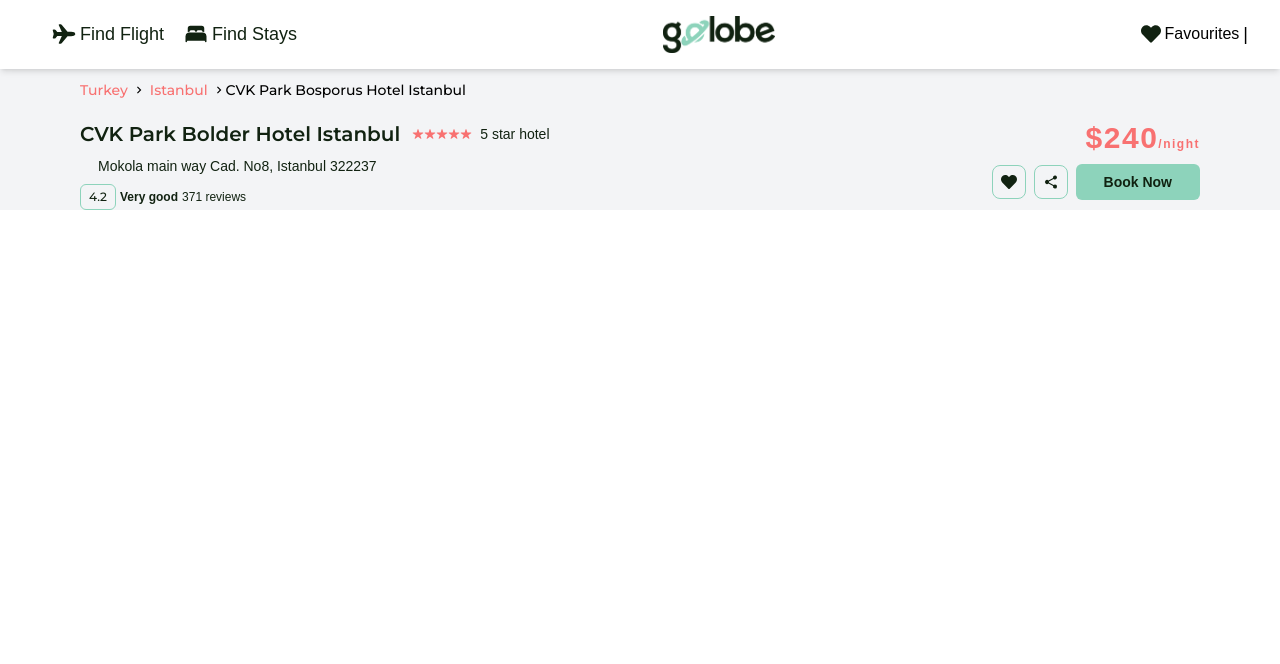
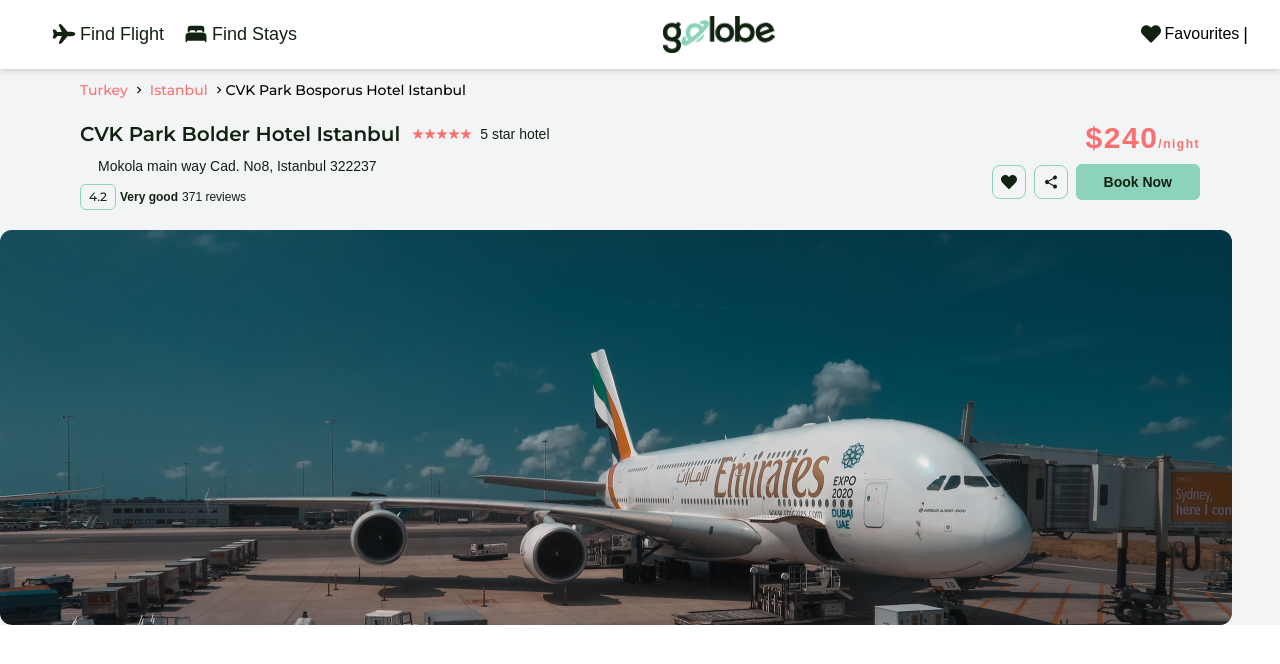
Before and after one commit to Heritagify/Travelling-Website, a React (Vite) app: page /flightDetail in a window 1280 px wide. Shown: the top 664 px of the page. Built offline with nearby package versions, Linux system fonts and the light colour scheme; some icons are missing; a web font is replaced by a local one.

Commit message:
created the flightListing component

```diff
--- a/src/FlightFlows/FlightDetail.jsx
+++ b/src/FlightFlows/FlightDetail.jsx
@@ -2,7 +2,7 @@ import React from 'react'
 import AccountNav from "../components/Headers/AccountsNav"
 import Footer from '../components/Footer';
 
-
+import airbus from '../assets/Airbus.png'
 
 
 // Icons---------
@@ -55,6 +55,11 @@ const FlightDetail = () => {
                 </div>
             </div>
         </div>
+        <img
+            src={airbus}
+            alt='airbus'
+            className=''
+        />
         </div>
     </div>
   )
```
Lines whose indentation alone changed are shown as unchanged.
